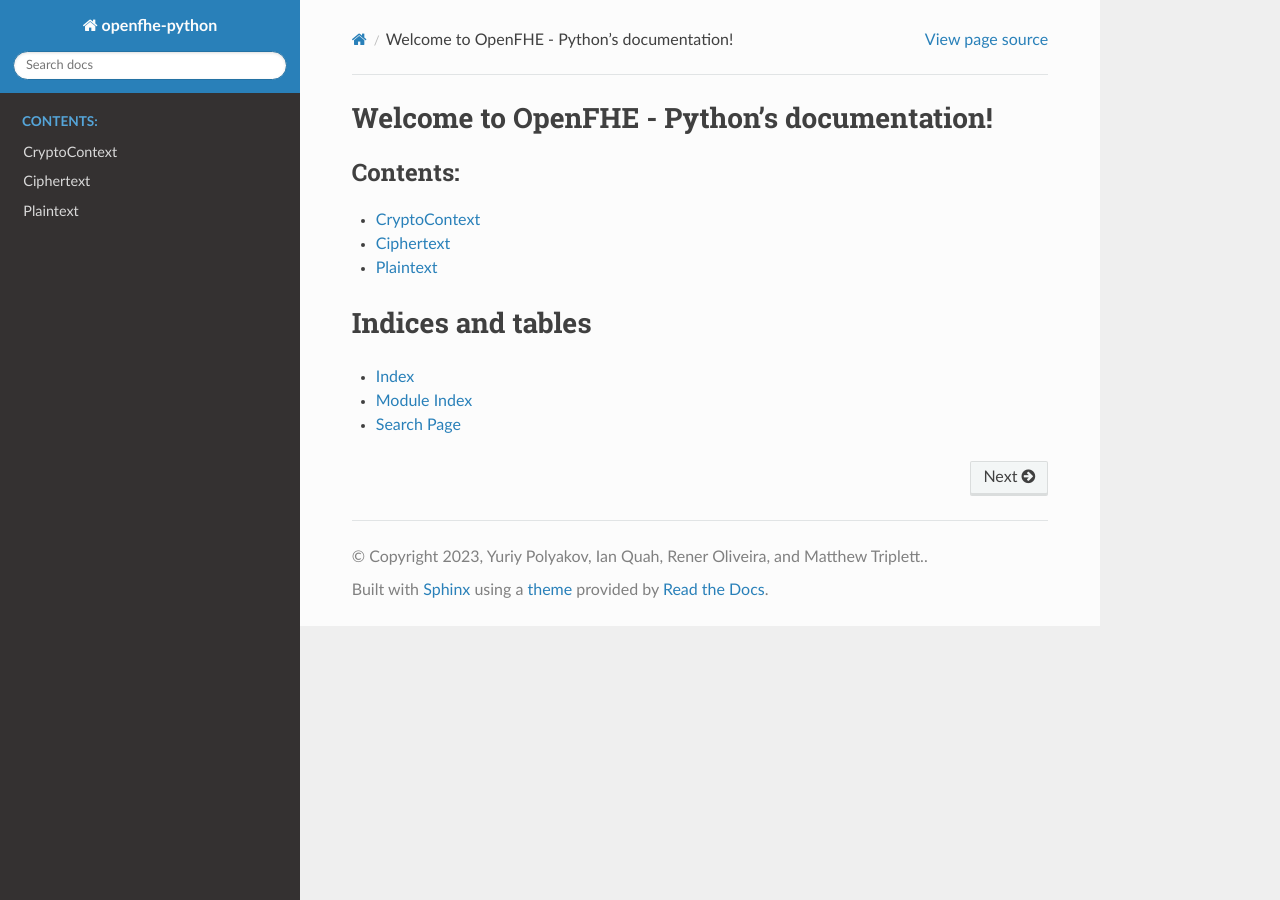
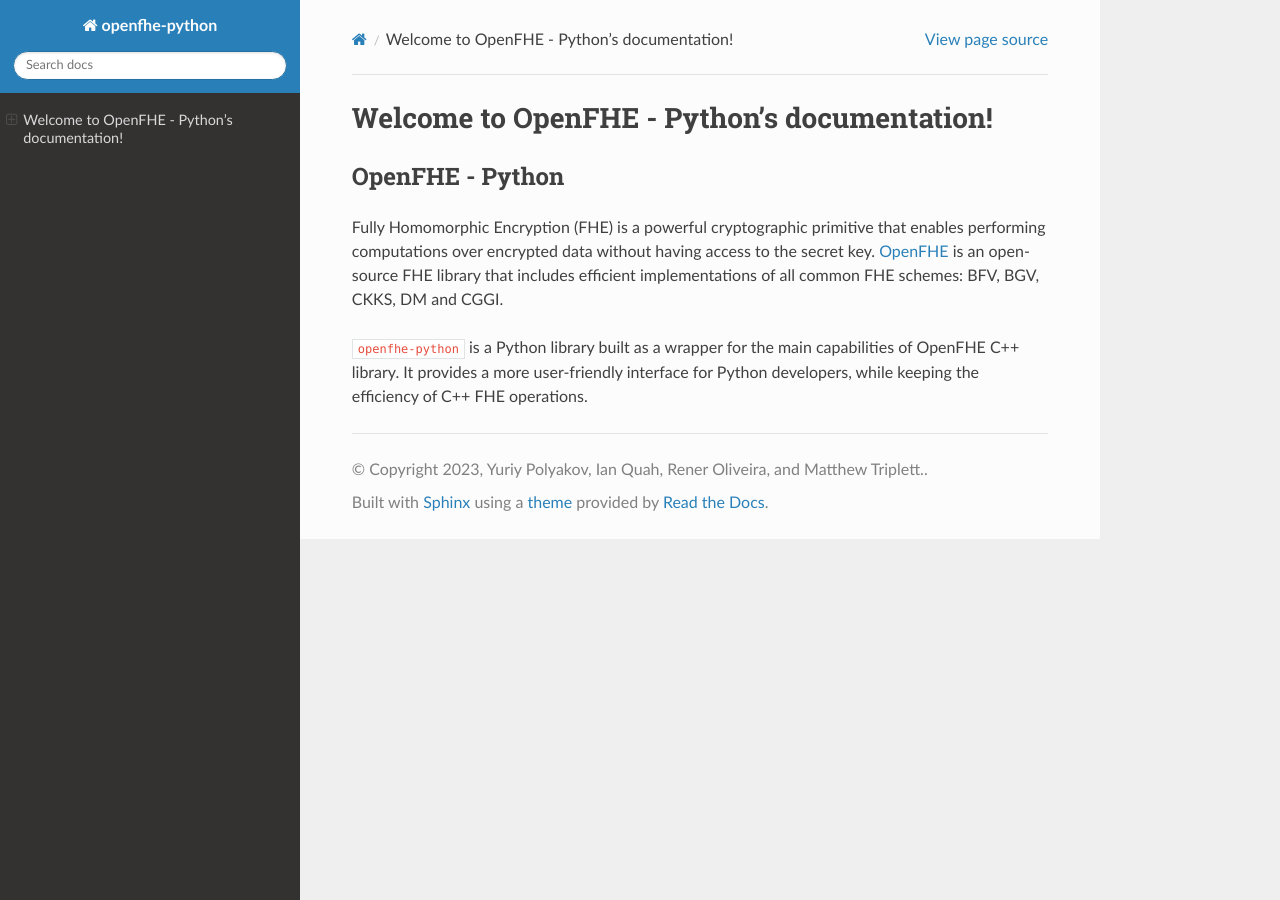
Before and after one commit to openfheorg/openfhe-python, a Sphinx documentation site: the page built from docs/index.rst, in a window 1280 px wide. Built offline with Sphinx 7.4.7 and the Read the Docs theme 2.0.0, drawn with Linux system fonts in a browser that asks for light colours.

Commit message:
rst files

```diff
--- a/docs/conf.py
+++ b/docs/conf.py
@@ -62,7 +62,7 @@
 #
 # This is also used if you do content translation via gettext catalogs.
 # Usually you set "language" from the command line for these cases.
-language = None
+language = 'en'
 
 # List of patterns, relative to source directory, that match files and
 # directories to ignore when looking for source files.
--- a/docs/cryptocontext.rst
+++ b/docs/cryptocontext.rst
@@ -5,6 +5,4 @@
     :members:
     :undoc-members:
     :show-inheritance:
-
-.. autofunction:: openfhe.CryptoContext.Encrypt
-.. autofunction:: openfhe.CryptoContext.Decrypt
+    :noindex:
--- a/docs/index.rst
+++ b/docs/index.rst
@@ -6,18 +6,19 @@
 Welcome to OpenFHE - Python's documentation!
 ============================================
 
+OpenFHE - Python
+----------------
+Fully Homomorphic Encryption (FHE) is a powerful cryptographic primitive that enables performing computations over encrypted data without having access to the secret key. `OpenFHE <https://openfhe.org/>`_ is an open-source FHE library that includes efficient implementations of all common FHE schemes: BFV, BGV, CKKS, DM and CGGI.
+
+``openfhe-python`` is a Python library built as a wrapper for the main capabilities of OpenFHE C++ library. It provides a more user-friendly interface for Python developers,
+while keeping the efficiency of C++ FHE operations.
+
 .. toctree::
-   :maxdepth: 2
-   :caption: Contents:
-
-   cryptocontext
-   ciphertext
-   plaintext
-
-
-Indices and tables
-==================
-
-* :ref:`genindex`
-* :ref:`modindex`
-* :ref:`search`
+   :maxdepth: 1
+   :caption: API Reference:
+      cryptocontext
+      ciphertext
+      plaintext
+      pke_enums
+      binfhe
+      binfhe_enums
```
Also changed, not shown: docs/binfhe.rst (added, +21 -0 lines), docs/binfhe_enums.rst (added, +31 -0 lines).
